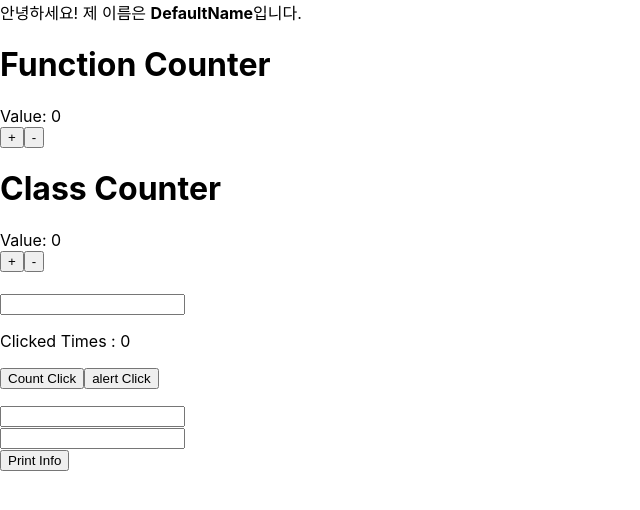
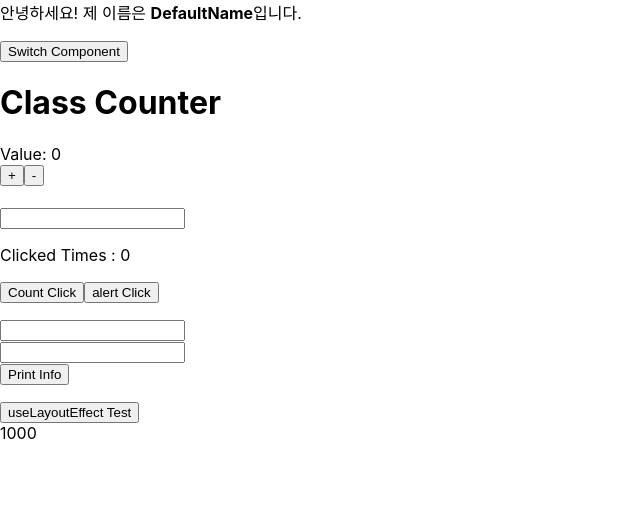
Before and after one commit to qusehdgns/React_Practice, a React (Create React App) app: page / in a window 1280 px wide. Shown: the top 510 px of the page, without its empty margins (0-640 px from the left). Built offline with nearby package versions, Linux system fonts and the light colour scheme.

Commit message:
2021-08-12

```diff
--- a/src/App.js
+++ b/src/App.js
@@ -1,8 +1,8 @@
 import React from 'react';
 
 import MyName from './MyName_Practice/MyName';
-import CounterFunction from "./LifeCycle_Practice/CounterFunction";
-import CounterClass from "./LifeCycle_Practice/CounterClass";
+
+import LifeCycleApp from "./LifeCycle_Practice/LifeCycleApp";
 
 import ShowApp from "./Function_Practice/ShowApp";
 
@@ -10,20 +10,22 @@ import CounteruseEffect from "./useEffect_Practice/CounteruseEffect";
 
 import UseStateTest from "./useState_Practice/UseStateTest";
 
+import UseLayoutEffectTest from "./useLayoutEffect_Practice/UseLayoutEffectTest";
+
 function App() {
     return (
         <>
             <MyName/>
-            <CounterFunction/>
-            <CounterClass/>
-
-            <ShowApp />
-
-            <CounteruseEffect />
-
-            <p></p>
-
-            <UseStateTest />
+            <p/>
+            <LifeCycleApp/>
+            <p/>
+            <ShowApp/>
+            <p/>
+            <CounteruseEffect/>
+            <p/>
+            <UseStateTest/>
+            <p/>
+            <UseLayoutEffectTest/>
         </>
     );
 }
--- a/src/LifeCycle_Practice/CounterClass.js
+++ b/src/LifeCycle_Practice/CounterClass.js
@@ -8,18 +8,18 @@ class CounterClass extends Component {
             number: 0
         };
 
-        console.log('constructor[Class]');
+        // console.log('constructor[Class]');
     }
 
     componentDidMount() {
         console.log('componentDidMount[Class]');
     }
 
-    shouldComponentUpdate(nextProps, nextState) {
-        console.log('shouldComponentUpdate[Class]');
-        if (nextState.number % 3 === 0) return false;
-        return true;
-    }
+    // shouldComponentUpdate(nextProps, nextState) {
+    //     console.log('shouldComponentUpdate[Class]');
+    //     if (nextState.number % 3 === 0) return false;
+    //     return true;
+    // }
 
     componentDidUpdate(prevProps, prevState) {
         console.log('componentDidUpdate[Class]');
--- a/src/LifeCycle_Practice/CounterFunction.js
+++ b/src/LifeCycle_Practice/CounterFunction.js
@@ -1,15 +1,29 @@
-import React, {useState, useEffect} from 'react';
+import React, {useState, useEffect, useRef, useMemo} from 'react';
 
 function CounterFunction(props) {
 
     const [number, setNumber] = useState(0);
 
+    //componentDidMount with useEffect
     useEffect(() => {
-        console.log('useEffect(() => {...}, [])[Function]')
+        console.log('componentDidMount[Function]');
 
-        return () => console.log('clean up');
-    }, [number]);
+        //componentWillUnmount with useEffect
+        return () => {
+            console.log('componentWillUnmount[Function]')
+        }
+    }, []);
 
+    //componentDidUpdate with useEffect
+    const mounted = useRef(false);
+
+    useEffect(() => {
+        if (!mounted.current) {
+            mounted.current = true;
+        } else {
+            console.log('componentDidUpdate[Function]')
+        }
+    });
 
     const handleIncrease = () => {
         setNumber(number + 1);
--- /dev/null
+++ b/src/LifeCycle_Practice/LifeCycleApp.js
@@ -0,0 +1,29 @@
+import React, {useState} from 'react';
+
+import CounterClass from "./CounterClass";
+import CounterFunction from "./CounterFunction";
+
+function LifeCycleApp(props) {
+
+    const [componentState, setComponentState] = useState('CounterClass');
+    const [component, setComponent] = useState(<CounterClass/>);
+
+    const switchComponent = () => {
+        if(componentState === 'CounterClass'){
+            setComponentState('CounterFunction');
+            setComponent(<CounterFunction/>);
+        } else {
+            setComponentState('CounterClass');
+            setComponent(<CounterClass/>);
+        }
+    }
+
+    return (
+        <div>
+            <button onClick={switchComponent}>Switch Component</button>
+            {component}
+        </div>
+    );
+}
+
+export default LifeCycleApp;
--- /dev/null
+++ b/src/useLayoutEffect_Practice/UseLayoutEffectTest.js
@@ -0,0 +1,29 @@
+import React, {useState, useEffect, useLayoutEffect} from 'react';
+
+function UseLayoutEffectTest(props) {
+
+    const [num, setNum] = useState(null);
+
+    useEffect(() => {
+        if(num === null){
+            setNum(1000);
+        }
+    }, [num]);
+
+    // useLayoutEffect(() => {
+    //     if(num === null){
+    //         setNum( 1000);
+    //     }
+    // }, [num]);
+
+
+    return (
+        <div>
+            <button onClick={() => setNum(null)}>useLayoutEffect Test</button>
+            <br/>
+            {num}
+        </div>
+    );
+}
+
+export default UseLayoutEffectTest;
```
